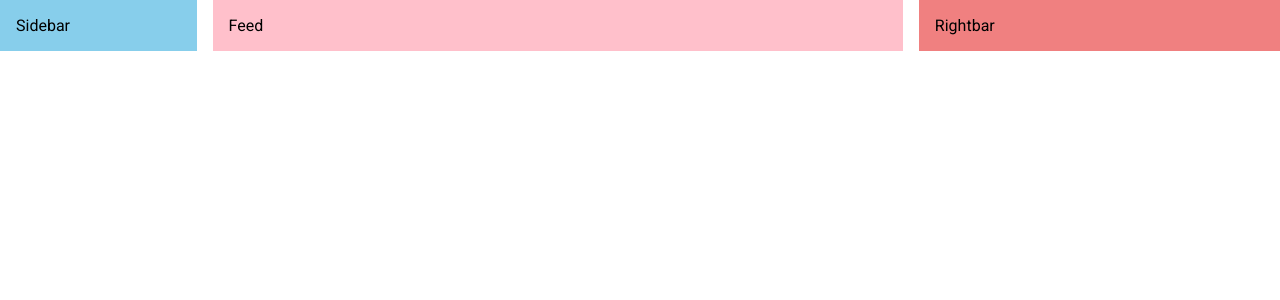
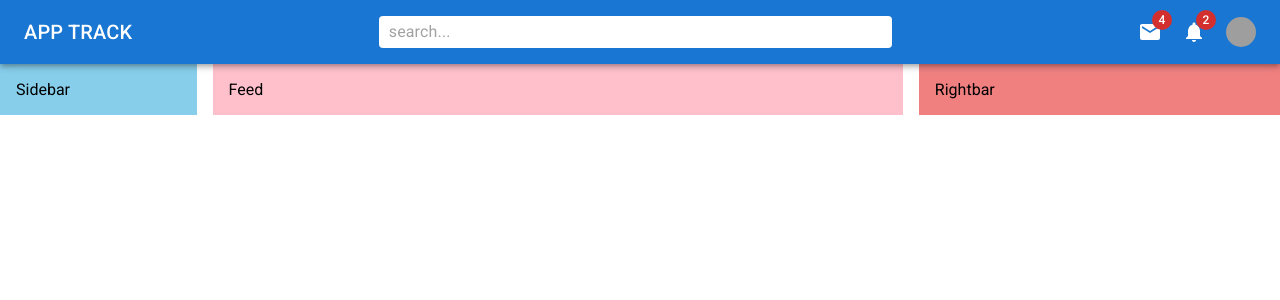
Before and after one commit to sb242/mui-tutorial, a React (Create React App) app: page / in a window 1280 px wide. Shown: the top 300 px of the page. Built offline with nearby package versions, Linux system fonts and the light colour scheme; grey boxes are pictures that could not be loaded.

Commit message:
styled Navbar and added functionality

```diff
--- a/src/App.js
+++ b/src/App.js
@@ -1,12 +1,13 @@
 import Sidebar from "./components/Sidebar";
 import Feed from "./components/Feed";
 import Rightbar from "./components/Rightbar";
+import Navbar from "./components/Navbar";
 import { Box, Container, Stack } from "@mui/system";
 
 function App() {
   return (
     <Box>
-      {/* navbar */}
+      <Navbar />
       <Stack direction="row" spacing={2} justifyContent="space-between">
         <Sidebar />
         <Feed />
--- a/src/components/Navbar.jsx
+++ b/src/components/Navbar.jsx
@@ -1,7 +1,79 @@
+import { FilterHdr, Mail, Notifications } from "@mui/icons-material";
+import {
+  AppBar,
+  Toolbar,
+  styled,
+  Typography,
+  InputBase,
+  Badge,
+  Avatar,
+} from "@mui/material";
+import { Box } from "@mui/system";
 import React from "react";
 
+const StyledToolbar = styled(Toolbar)({
+  display: "flex",
+  justifyContent: "space-between",
+});
+
+const Search = styled("div")(({ theme }) => ({
+  backgroundColor: "white",
+  padding: "0 10px",
+  borderRadius: theme.shape.borderRadius,
+  width: "40%",
+}));
+
+const Icons = styled(Box)(({ theme }) => ({
+  display: "none",
+  gap: "20px",
+  alignItems: "center",
+  [theme.breakpoints.up("sm")]: {
+    display: "flex",
+  },
+}));
+
+const UserBox = styled(Box)(({ theme }) => ({
+  display: "flex",
+  gap: "10px",
+  alignItems: "center",
+  [theme.breakpoints.up("sm")]: {
+    display: "none",
+  },
+}));
+
 const Navbar = () => {
-  return <div>Navbar</div>;
+  return (
+    <AppBar position="sticky">
+      <StyledToolbar>
+        <Typography variant="h6" sx={{ display: { xs: "none", sm: "block" } }}>
+          APP TRACK
+        </Typography>
+        <FilterHdr sx={{ display: { xs: "block", sm: "none" } }} />
+        <Search>
+          <InputBase placeholder="search..." />
+        </Search>
+        <Icons>
+          <Badge badgeContent={4} color="error">
+            <Mail />
+          </Badge>
+          <Badge badgeContent={2} color="error">
+            <Notifications />
+          </Badge>
+          <Avatar
+            sx={{ width: 30, height: 30 }}
+            src="https://images.pexels.com/photos/762020/pexels-photo-762020.jpeg?auto=compress&cs=tinysrgb&w=1260&h=750&dpr=2"
+          />
+        </Icons>
+        <UserBox>
+          <Avatar
+            sx={{ width: 30, height: 30 }}
+            src="https://images.pexels.com/photos/762020/pexels-photo-762020.jpeg?auto=compress&cs=tinysrgb&w=1260&h=750&dpr=2"
+          />
+          <Typography variant="span">Sarah</Typography>
+        </UserBox>
+      </StyledToolbar>
+    </AppBar>
+  );
 };
 
 export default Navbar;
```
